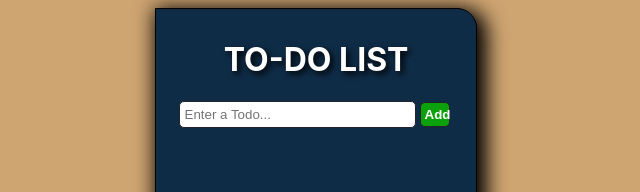
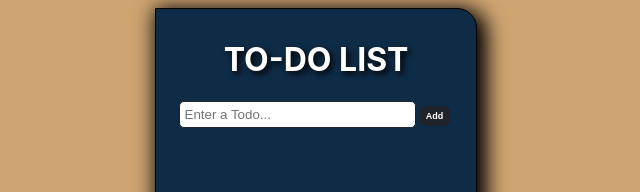
Before and after one commit to Cornerstone-04/todo-app, a React (Create React App) app: page / in a window 1280 px wide. In both pictures the pointer is over the button "Add". Shown: the top 192 px of the page, without its empty margins (324-964 px from the left). Built offline with nearby package versions, Linux system fonts and the light colour scheme.

Commit message:
CSS update

```diff
--- a/src/index.css
+++ b/src/index.css
@@ -59,11 +59,16 @@ form button{
   background-color: #0da00d;
   color: #ffffff;
   font-weight: bolder;
+  font-size: xx-small;
   width: 10%;
   border: 1px solid #20232a;
   border-radius: 5px;
   padding: 4px;
   cursor: pointer;
+}
+
+form button:hover{
+  background-color: #20232a;
 }
 
 .messageArea{
```
